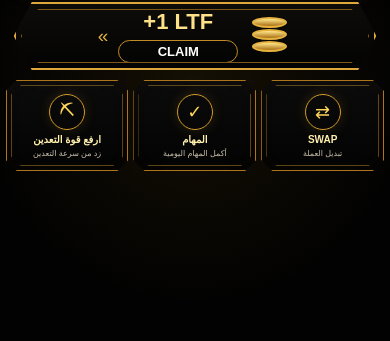
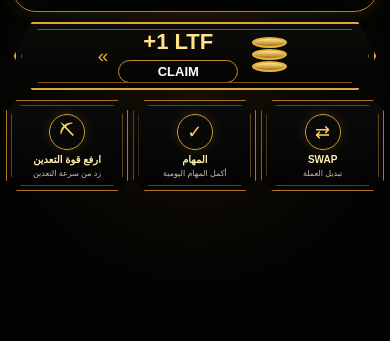
Before and after one commit to adsads2680-hub/ltf-miner, a plain HTML site: page index.html in a window 390 px wide. Shown: the part 503-844 px from the top of the page. Drawn offline with Linux system fonts and the light colour scheme.

Commit message:
Update index.html

```diff
--- a/index.html
+++ b/index.html
@@ -15,7 +15,7 @@ html,body{margin:0;background:#020202;color:white;font-family:Arial,Helvetica,sa
 body{overflow-x:hidden}
 button{font:inherit;color:inherit}
 .app{
-  min-height:100svh;padding:16px 8px 22px;
+  min-height:100svh;padding:36px 8px 22px;
   background:
    radial-gradient(circle at 50% 32%,rgba(255,183,35,.13),transparent 25%),
    radial-gradient(circle at 50% 70%,rgba(255,180,30,.08),transparent 35%),
@@ -154,7 +154,7 @@ button{font:inherit;color:inherit}
 .status{min-height:22px;text-align:center;color:#f3c650;font-size:12px;margin-top:10px}
 
 @media(max-width:600px){
- .app{padding:14px 6px 18px}
+ .app{padding:34px 6px 18px}
  .header{height:69px;padding:5px 7px}
  .hcoin{width:55px;height:55px;flex-basis:55px}.hcoin span{font-size:17px}
  .brand{margin-left:10px}.brand b{font-size:26px;letter-spacing:4px}.brand small{font-size:9px;letter-spacing:3px;margin-top:6px}
```
